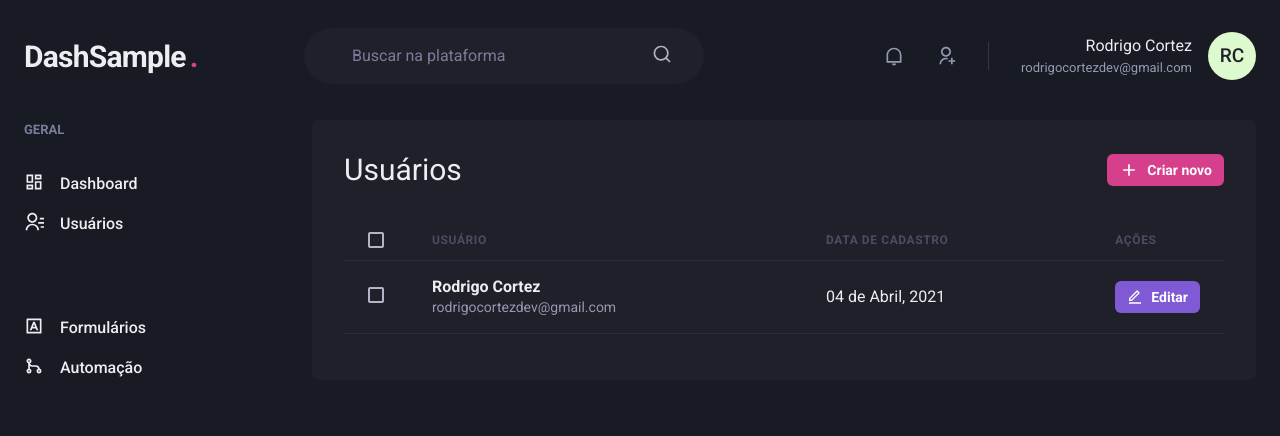
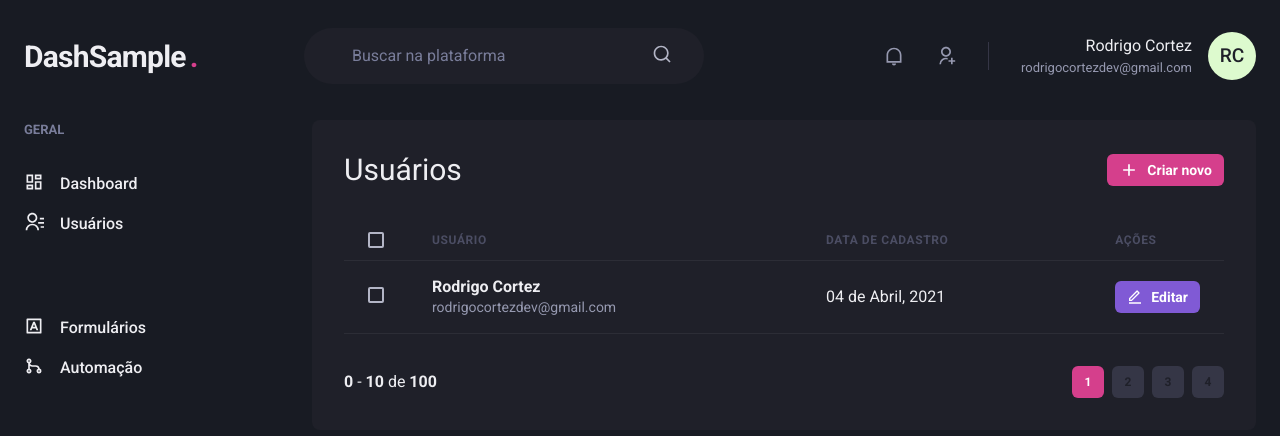
Before and after one commit to RodrigoCortezDev/DashSample, a Next.js app: page /users in a window 1280 px wide. Shown: the top 436 px of the page. Built offline with nearby package versions, Linux system fonts and the light colour scheme.

Commit message:
Componente de paginação

```diff
--- /dev/null
+++ b/src/components/Pagination.tsx
@@ -0,0 +1,32 @@
+import { Box, Button, Stack } from '@chakra-ui/react';
+
+export default function Pagination() {
+	return (
+		<Stack direction={'row'} mt="8" justify={'space-between'} align="center" spacing={6}>
+			<Box>
+				<strong>0</strong> - <strong>10</strong> de <strong>100</strong>
+			</Box>
+			<Stack direction={'row'} spacing="2">
+				<Button
+					size={'sm'}
+					fontSize="xs"
+					w="4"
+					colorScheme={'pink'}
+					disabled
+					_disabled={{ bg: 'pink.500', cursor: 'default' }}
+				>
+					1
+				</Button>
+				<Button size={'sm'} fontSize="xs" w="4" bg={'gray.700'} _hover={{ bg: 'gray.500' }}>
+					2
+				</Button>
+				<Button size={'sm'} fontSize="xs" w="4" bg={'gray.700'} _hover={{ bg: 'gray.500' }}>
+					3
+				</Button>
+				<Button size={'sm'} fontSize="xs" w="4" bg={'gray.700'} _hover={{ bg: 'gray.500' }}>
+					4
+				</Button>
+			</Stack>
+		</Stack>
+	);
+}
--- a/src/pages/users/index.tsx
+++ b/src/pages/users/index.tsx
@@ -1,4 +1,5 @@
 import Header from '../../components/Header';
+import Pagination from '../../components/Pagination';
 import Sidebar from '../../components/Sidebar';
 import {
 	Box,
@@ -81,6 +82,7 @@
 							</Tr>
 						</Tbody>
 					</Table>
+					<Pagination />
 				</Box>
 			</Flex>
 		</Box>
```
